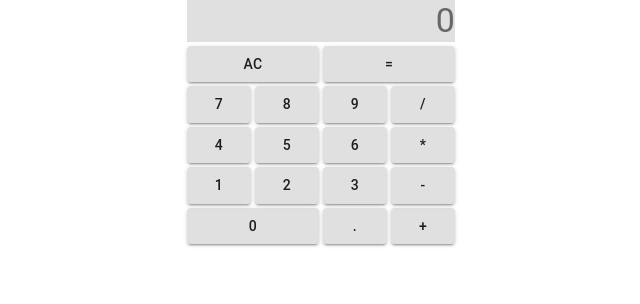
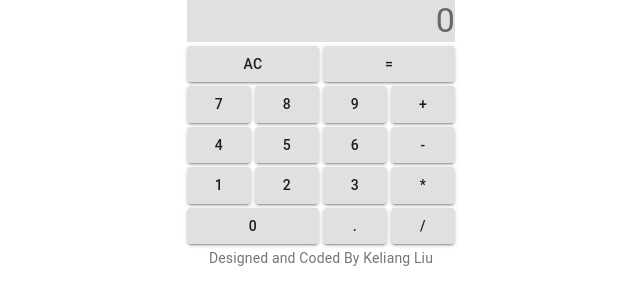
Before and after one commit to ke-liang-liu/calculator, a React (Create React App) app: page / in a window 1280 px wide. Shown: the top 304 px of the page, without its empty margins (319-959 px from the left). Built offline with nearby package versions, Linux system fonts and the light colour scheme.

Commit message:
add developer name, fix multiple = click

```diff
--- a/src/App.js
+++ b/src/App.js
@@ -21,16 +21,18 @@ const useStyles = makeStyles(theme => ({
   clear: { gridArea: 'clear' },
   decimal: { gridArea: 'decimal' },
   equals: { gridArea: 'equals' },
+  developer: { gridArea: 'developer', margin: 'auto' },
 
   gridContainer: {
     display: 'grid',
     gridTemplateAreas: `
       'bulletboard bulletboard bulletboard bulletboard'
       'clear clear equals equals'
-      'seven eight nine divide'
-      'four five six multiply'
-      'one two three subtract'
-      'zero zero decimal add'`,
+      'seven eight nine add'
+      'four five six subtract'
+      'one two three multiply'
+      'zero zero decimal divide'
+      'developer developer developer developer'`,
     gridGap: theme.spacing(0.5),
     margin: 'auto',
     width: 268,
@@ -100,7 +102,6 @@ function Calculator() {
       case '/':
         if (/\d/.test(lastButton)) {
           const expression = `${prevVal} ${currOperator} (${currSign}${currVal})`;
-          console.log(expression);
           // eslint-disable-next-line
           const answer = Math.round(10000000000000 * eval(expression)) / 10000000000000;
           setPrevVal(answer.toString());
@@ -116,6 +117,9 @@ function Calculator() {
         }
         break;
       case '=': {
+        if (lastButton === '=') {
+          return;
+        }
         const expression = `${prevVal} ${currOperator} (${currSign}${currVal})`;
         // eslint-disable-next-line
         const answer = Math.round(10000000000000 * eval(expression)) / 10000000000000;
@@ -144,6 +148,11 @@ function Calculator() {
             <MyButton id={button.id} value={button.value} handleClick={handleClick} />
           </div>
         ))}
+        <div className={[classes.item, classes.developer].join(' ')}>
+          <Typography variant="body2" align='center' value={currVal}>
+            Designed and Coded By Keliang Liu
+          </Typography>
+        </div>
       </div>
     </Container>
   );
```
